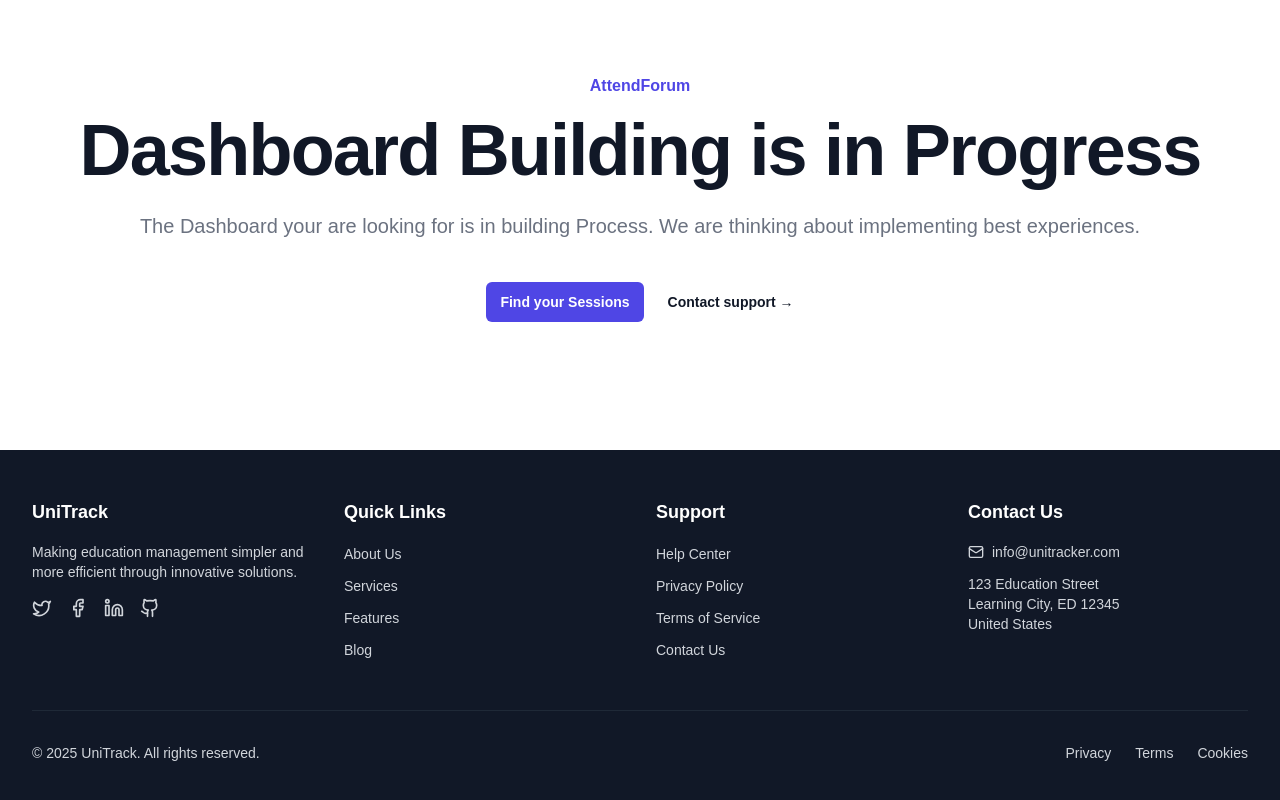
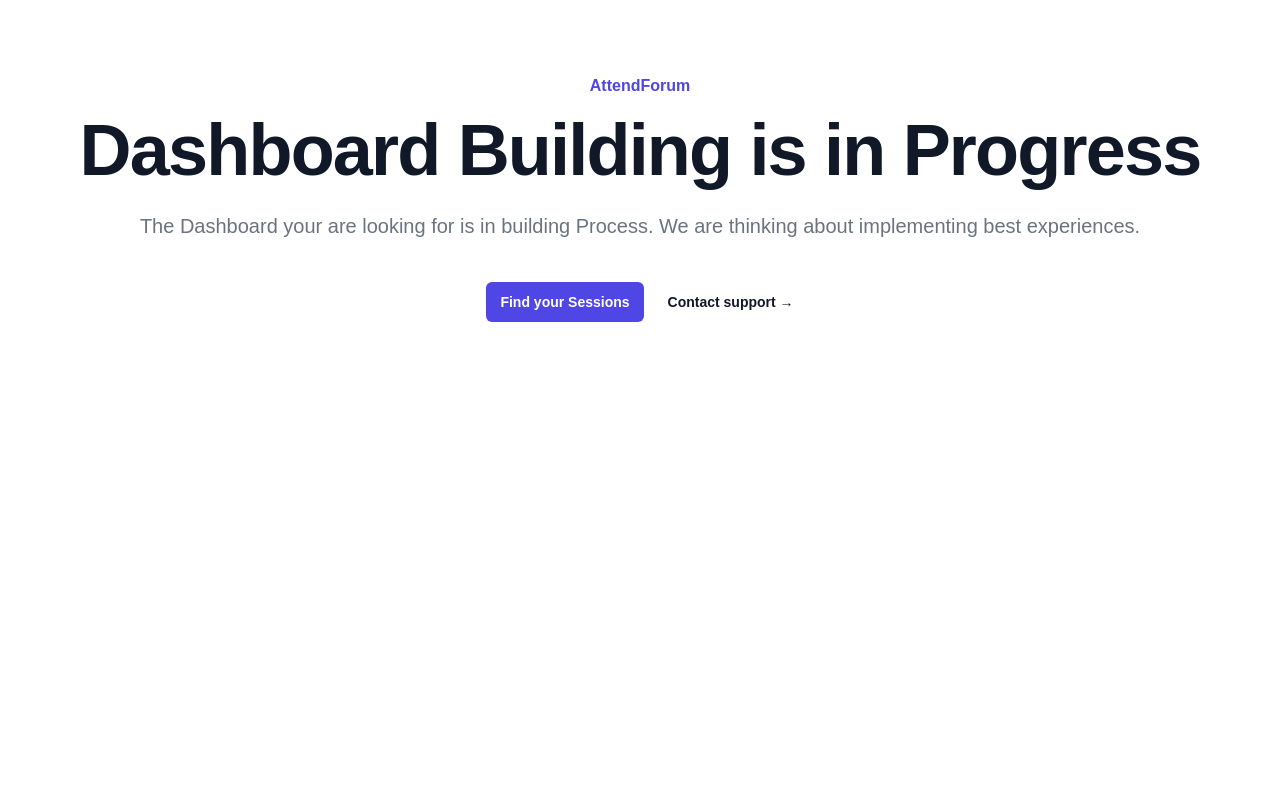
Before and after one commit to mcisysusrs25/attend-forum-ui-react-next, a Next.js app: page /dashboard in a window 1280 px wide. Shown: the part 250-1050 px from the top of the page. After the commit the page ends 800 px from the top, so only its background shows below. Built offline with nearby package versions, Linux system fonts and the light colour scheme.

Commit message:
vercel dpl issue fix

```diff
--- a/app/components/Footer.tsx
+++ /dev/null
@@ -1,127 +0,0 @@
-
-"use client"
-import { Github, Linkedin, Twitter, Mail, Facebook } from 'lucide-react'
-
-export default function Footer() {
-  return (
-    <footer className="bg-gray-900 text-gray-300">
-      <div className="max-w-7xl mx-auto px-4 sm:px-6 lg:px-8 py-12">
-        <div className="grid grid-cols-1 md:grid-cols-4 gap-8">
-          {/* Company Info */}
-          <div className="space-y-4">
-            <h3 className="text-white text-lg font-semibold">UniTrack</h3>
-            <p className="text-sm">
-              Making education management simpler and more efficient through innovative solutions.
-            </p>
-            <div className="flex space-x-4">
-              <a href="#" className="hover:text-white transition-colors">
-                <Twitter size={20} />
-              </a>
-              <a href="#" className="hover:text-white transition-colors">
-                <Facebook size={20} />
-              </a>
-              <a href="#" className="hover:text-white transition-colors">
-                <Linkedin size={20} />
-              </a>
-              <a href="#" className="hover:text-white transition-colors">
-                <Github size={20} />
-              </a>
-            </div>
-          </div>
-
-          {/* Quick Links */}
-          <div>
-            <h3 className="text-white text-lg font-semibold mb-4">Quick Links</h3>
-            <ul className="space-y-2">
-              <li>
-                <a href="#" className="text-sm hover:text-white transition-colors">
-                  About Us
-                </a>
-              </li>
-              <li>
-                <a href="#" className="text-sm hover:text-white transition-colors">
-                  Services
-                </a>
-              </li>
-              <li>
-                <a href="#" className="text-sm hover:text-white transition-colors">
-                  Features
-                </a>
-              </li>
-              <li>
-                <a href="#" className="text-sm hover:text-white transition-colors">
-                  Blog
-                </a>
-              </li>
-            </ul>
-          </div>
-
-          {/* Support */}
-          <div>
-            <h3 className="text-white text-lg font-semibold mb-4">Support</h3>
-            <ul className="space-y-2">
-              <li>
-                <a href="#" className="text-sm hover:text-white transition-colors">
-                  Help Center
-                </a>
-              </li>
-              <li>
-                <a href="#" className="text-sm hover:text-white transition-colors">
-                  Privacy Policy
-                </a>
-              </li>
-              <li>
-                <a href="#" className="text-sm hover:text-white transition-colors">
-                  Terms of Service
-                </a>
-              </li>
-              <li>
-                <a href="#" className="text-sm hover:text-white transition-colors">
-                  Contact Us
-                </a>
-              </li>
-            </ul>
-          </div>
-
-          {/* Contact */}
-          <div>
-            <h3 className="text-white text-lg font-semibold mb-4">Contact Us</h3>
-            <div className="space-y-3">
-              <p className="text-sm flex items-center">
-                <Mail size={16} className="mr-2" />
-                info@unitracker.com
-              </p>
-              <p className="text-sm">
-                123 Education Street
-                <br />
-                Learning City, ED 12345
-                <br />
-                United States
-              </p>
-            </div>
-          </div>
-        </div>
-
-        {/* Bottom Bar */}
-        <div className="border-t border-gray-800 mt-12 pt-8">
-          <div className="flex flex-col md:flex-row justify-between items-center">
-            <p className="text-sm">
-              © {new Date().getFullYear()} UniTrack. All rights reserved.
-            </p>
-            <div className="flex space-x-6 mt-4 md:mt-0">
-              <a href="#" className="text-sm hover:text-white transition-colors">
-                Privacy
-              </a>
-              <a href="#" className="text-sm hover:text-white transition-colors">
-                Terms
-              </a>
-              <a href="#" className="text-sm hover:text-white transition-colors">
-                Cookies
-              </a>
-            </div>
-          </div>
-        </div>
-      </div>
-    </footer>
-  )
-}
--- a/app/dashboard/data.tsx
+++ /dev/null
@@ -1,130 +0,0 @@
-"use client"
-
-import React, { useState } from 'react';
-import { Clock, Users, UserCheck, UserX, GraduationCap, Calendar } from 'lucide-react';
-
-export default function DashboardPage() {
-  const [activeFilter, setActiveFilter] = useState('all');
-
-  const sessions = [
-    {
-      id: "S1",
-      title: "Advanced Data Structures and Algorithms",
-      description: "Deep dive into advanced data structures including AVL trees, Red-Black trees, and complex graph algorithms with practical implementations.",
-      status: "active",
-      startDateTime: "2024-03-20T14:00:00",
-      endDateTime: "2024-03-20T16:00:00",
-      totalStudents: 45,
-      attendedStudents: 42,
-      remainingStudents: 3,
-      professorName: "Dr. Sarah Williams",
-      professorId: "PROF2024-056",
-      batchTitle: "Computer Science - Batch 2024"
-    },
-    {
-      id: "S2",
-      title: "Machine Learning Fundamentals",
-      description: "Introduction to core machine learning concepts covering supervised learning, unsupervised learning, and practical implementation using Python.",
-      status: "completed",
-      startDateTime: "2024-03-18T10:00:00",
-      endDateTime: "2024-03-18T12:00:00",
-      totalStudents: 38,
-      attendedStudents: 35,
-      remainingStudents: 3,
-      professorName: "Dr. James Anderson",
-      professorId: "PROF2024-042",
-      batchTitle: "Data Science - Batch 2024"
-    }
-  ];
-
-  const formatDateTime = (dateTimeStr: string | number | Date) => {
-    return new Date(dateTimeStr).toLocaleString('en-US', {
-      weekday: 'short',
-      month: 'short',
-      day: 'numeric',
-      hour: '2-digit',
-      minute: '2-digit'
-    });
-  };
-
-  const filteredSessions = activeFilter === 'all'
-    ? sessions
-    : sessions.filter(session => session.status === activeFilter);
-
-  return (
-    <div className="pt-16"> {/* Add padding top to account for navbar */}
-      <div className="max-w-5xl mx-auto px-4 sm:px-6 lg:px-8 py-8">
-        {/* Header Section */}
-        <div className="mb-8">
-          <h1 className="text-3xl font-bold text-gray-900">My Sessions</h1>
-        </div>
-
-        {/* Sessions Cards */}
-        <div className="space-y-6">
-          {filteredSessions.map((session) => (
-            <div
-              key={session.id}
-              className={`w-full bg-white rounded-xl shadow-md hover:shadow-lg transition-all duration-300 overflow-hidden border-l-4 ${
-                session.status === 'active' ? 'border-blue-500' : session.status === 'new' ? 'border-green-500' : 'border-red-500'
-              }`}
-            >
-              <div className="p-6">
-                {/* Header */}
-                <div className="flex justify-between items-start mb-4">
-                  <div>
-                    <h2 className="text-2xl font-semibold text-gray-900 mb-2">{session.title}</h2>
-                    <p className="text-gray-600 mb-3">{session.description}</p>
-                  </div>
-                  <span className={`px-4 py-2 rounded-full text-sm font-medium ${
-                    session.status === 'active'
-                      ? 'bg-blue-100 text-blue-800'
-                      : session.status === 'new'
-                      ? 'bg-green-100 text-green-800'
-                      : 'bg-red-100 text-red-800'
-                  }`}>
-                    {session.status.charAt(0).toUpperCase() + session.status.slice(1)}
-                  </span>
-                </div>
-
-                {/* Time and Batch Info */}
-                <div className="space-y-2 mb-4">
-                  <div className="flex items-center text-gray-600">
-                    <Calendar className="h-5 w-5 mr-2 text-gray-400" />
-                    <span>Start: {formatDateTime(session.startDateTime)}</span>
-                  </div>
-                  <div className="flex items-center text-gray-600">
-                    <Clock className="h-5 w-5 mr-2 text-gray-400" />
-                    <span>End: {formatDateTime(session.endDateTime)}</span>
-                  </div>
-                </div>
-
-                {/* Statistics */}
-                <div className="bg-gray-50 p-4 rounded-lg">
-                  <div className="flex items-center">
-                    <Users className="h-5 w-5 mr-2 text-gray-400" />
-                    <span className="text-gray-600">Total: {session.totalStudents} students</span>
-                  </div>
-                  <div className="flex items-center mt-2">
-                    <UserCheck className="h-5 w-5 mr-2 text-green-500" />
-                    <span className="text-gray-600">Attended: {session.attendedStudents}</span>
-                  </div>
-                  <div className="flex items-center mt-2">
-                    <UserX className="h-5 w-5 mr-2 text-red-500" />
-                    <span className="text-gray-600">Remaining: {session.remainingStudents}</span>
-                  </div>
-                </div>
-
-                {/* Call to Action */}
-                <div className="mt-4">
-                  <button className="w-full px-4 py-2 bg-blue-600 text-white rounded-lg hover:bg-blue-700 transition-colors duration-200">
-                    See Details
-                  </button>
-                </div>
-              </div>
-            </div>
-          ))}
-        </div>
-      </div>
-    </div>
-  );
-}
--- a/app/dashboard/page.tsx
+++ b/app/dashboard/page.tsx
@@ -1,3 +1,5 @@
+"use client"
+
 export default function Example() {
   return (
     <>
--- a/app/layout.tsx
+++ b/app/layout.tsx
@@ -2,7 +2,6 @@ import type { Metadata } from "next";
 import { Geist, Geist_Mono } from "next/font/google";
 import "./globals.css";
 import Navbar from "./components/Navbar";
-import Footer from "./components/Footer";
 
 const geistSans = Geist({
   variable: "--font-geist-sans",
@@ -32,7 +31,7 @@ export default function RootLayout({
         <Navbar/>
 
         {children}
-        <Footer/>
+
       </body>
 
     </html>
--- a/app/sessions/page.tsx
+++ b/app/sessions/page.tsx
@@ -1,7 +1,6 @@
 "use client"
 
 import { useEffect, useState } from 'react'
-import Link from 'next/link'
 import { useRouter } from 'next/navigation'  // Add this import
 
 interface Session {
```
